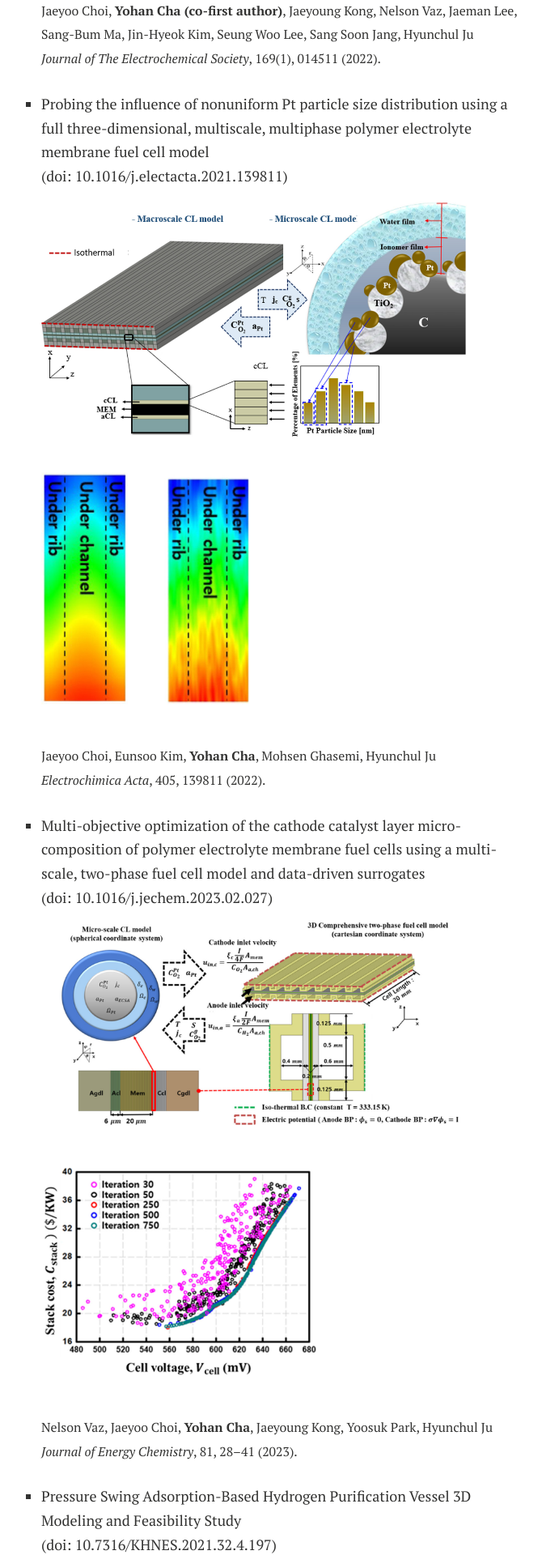
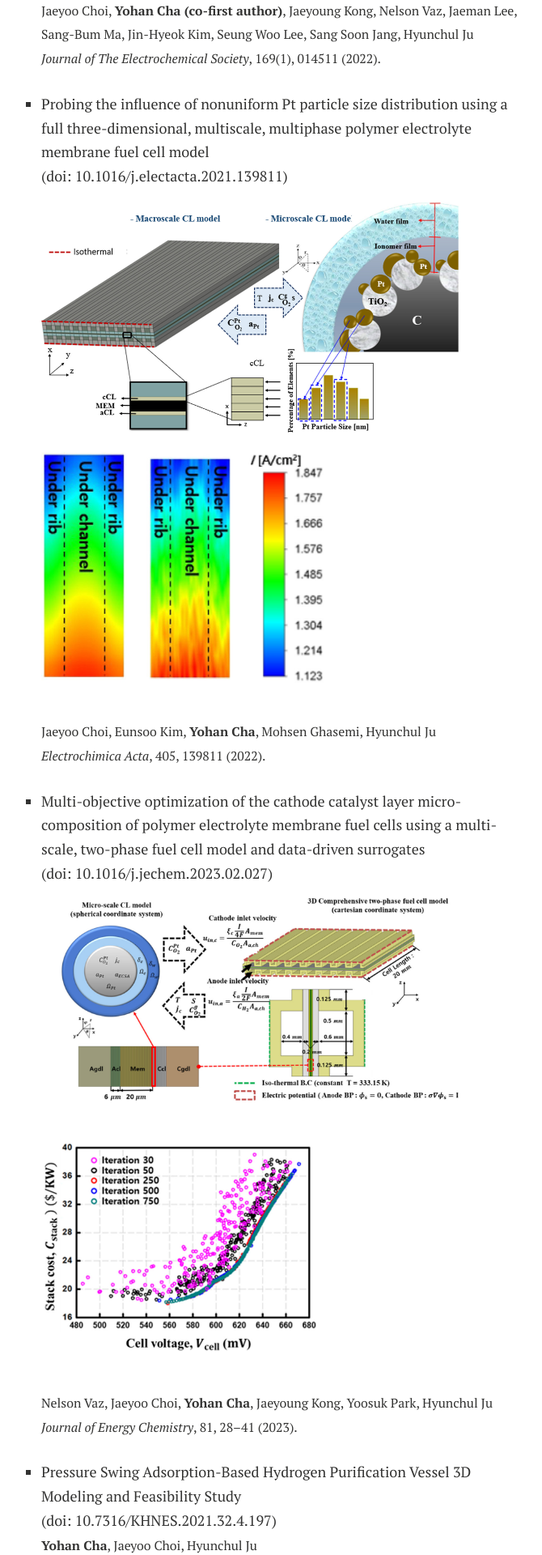
Before and after one commit to powerfulsmooth/powerfulsmooth.github.io, a Jekyll site: the page built from publications.md, in a window 1280 px wide. Shown: the part 933-2853 px from the top of the page at 81% size, without its empty margins (309-979 px from the left). Built offline with Jekyll 4.4.1, drawn with Linux system fonts in a browser that asks for light colours; nearby versions of some CDN libraries; comment, search, counter and statistics services are not loaded; a style sheet for code colours, icons or effects is not loaded.

Commit message:
Add files via upload

```diff
--- a/publications.md
+++ b/publications.md
@@ -8,7 +8,7 @@ title: Publications
 
 - Multi-Variate Optimization of Polymer Electrolyte Membrane Fuel Cells in Consideration of Effects of GDL Compression and Intrusion<br><span style="white-space:nowrap;">(doi: <a href="https://doi.org/10.1149/1945-7111/ac492f">10.1149/1945-7111/ac492f</a>)</span><br><span style="display:flex;flex-wrap:wrap;gap:44px;align-items:center;margin:16px 0;"><img src="/images/pub1_jes_fig9.png" alt="Fig. 9 — parity plot: surrogate vs. 3D PEMFC cell voltage" style="height:275px;width:auto;max-width:100%;"><img src="/images/pub1_jes_fig14a.png" alt="Fig. 14(a) — polarization curves for optimal designs vs. reference" style="height:275px;width:auto;max-width:100%;"></span><br><span style="font-size:0.88em;">Jaeyoo Choi, <strong>Yohan Cha (co-first author)</strong>, Jaeyoung Kong, Nelson Vaz, Jaeman Lee, Sang-Bum Ma, Jin-Hyeok Kim, Seung Woo Lee, Sang Soon Jang, Hyunchul Ju<br><em>Journal of The Electrochemical Society</em>, 169(1), 014511 (2022).</span>
 
-- Probing the influence of nonuniform Pt particle size distribution using a full three-dimensional, multiscale, multiphase polymer electrolyte membrane fuel cell model<br><span style="white-space:nowrap;">(doi: <a href="https://doi.org/10.1016/j.electacta.2021.139811">10.1016/j.electacta.2021.139811</a>)</span><br><span style="display:flex;flex-wrap:wrap;gap:44px;align-items:center;margin:16px 0;"><img src="/images/pub2_ea_fig1.png" alt="Fig. 1 — macro/micro-scale CL modeling domains with non-uniform Pt distribution" style="height:290px;width:auto;max-width:100%;"><img src="/images/pub2_ea_fig8a.png" alt="Fig. 8(a) — current density distribution (uniform Pt)" style="height:290px;width:auto;max-width:100%;"><img src="/images/pub2_ea_fig8b.png" alt="Fig. 8(b) — current density distribution (non-uniform Pt)" style="height:290px;width:auto;max-width:100%;"></span><br><span style="font-size:0.88em;">Jaeyoo Choi, Eunsoo Kim, <strong>Yohan Cha</strong>, Mohsen Ghasemi, Hyunchul Ju<br><em>Electrochimica Acta</em>, 405, 139811 (2022).</span>
+- Probing the influence of nonuniform Pt particle size distribution using a full three-dimensional, multiscale, multiphase polymer electrolyte membrane fuel cell model<br><span style="white-space:nowrap;">(doi: <a href="https://doi.org/10.1016/j.electacta.2021.139811">10.1016/j.electacta.2021.139811</a>)</span><br><span style="display:flex;flex-wrap:wrap;gap:24px;align-items:center;margin:16px 0;"><img src="/images/pub2_ea_fig1.png" alt="Fig. 1 — macro/micro-scale CL modeling domains with non-uniform Pt distribution" style="height:285px;width:auto;max-width:100%;"><img src="/images/pub2_ea_fig8a.png" alt="Fig. 8(a) — current density distribution (uniform Pt)" style="height:285px;width:auto;max-width:100%;"><img src="/images/pub2_ea_fig8b.png" alt="Fig. 8(b) — current density distribution (non-uniform Pt)" style="height:285px;width:auto;max-width:100%;"><img src="/images/pub2_ea_fig8_cbar.png" alt="Current density colormap, I [A/cm^2]" style="height:285px;width:auto;max-width:100%;"></span><br><span style="font-size:0.88em;">Jaeyoo Choi, Eunsoo Kim, <strong>Yohan Cha</strong>, Mohsen Ghasemi, Hyunchul Ju<br><em>Electrochimica Acta</em>, 405, 139811 (2022).</span>
 
 - Multi-objective optimization of the cathode catalyst layer micro-composition of polymer electrolyte membrane fuel cells using a multi-scale, two-phase fuel cell model and data-driven surrogates<br><span style="white-space:nowrap;">(doi: <a href="https://doi.org/10.1016/j.jechem.2023.02.027">10.1016/j.jechem.2023.02.027</a>)</span><br><span style="display:flex;flex-wrap:wrap;gap:44px;align-items:center;margin:16px 0;"><img src="/images/pub3_jec_fig1b.png" alt="Fig. 1(b) — multi-scale, two-phase PEMFC modeling domains" style="height:250px;width:auto;max-width:100%;"><img src="/images/pub3_jec_fig6.png" alt="Fig. 6 — Pareto scatter of stack cost vs. cell voltage across iterations" style="height:268px;width:auto;max-width:100%;"></span><br><span style="font-size:0.88em;">Nelson Vaz, Jaeyoo Choi, <strong>Yohan Cha</strong>, Jaeyoung Kong, Yoosuk Park, Hyunchul Ju<br><em>Journal of Energy Chemistry</em>, 81, 28–41 (2023).</span>
 
```
